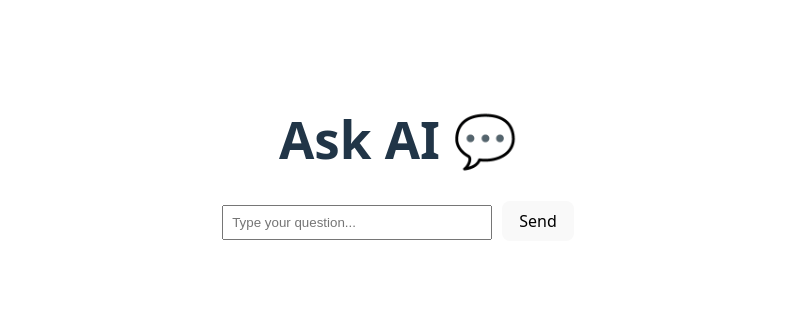
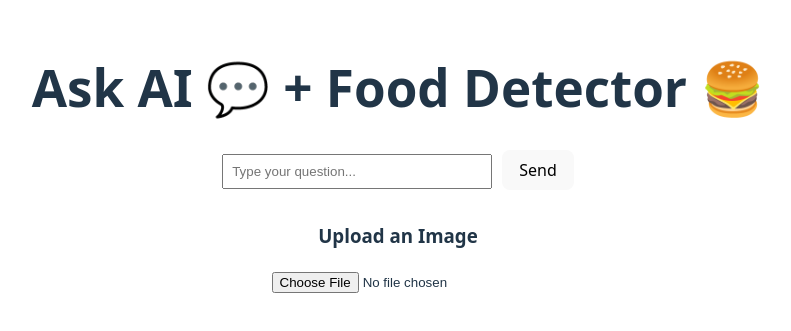
Before and after one commit to DuvanHB/nutri_life_front, a React (Vite) app: page / in a window 1280 px wide. Shown: the part 241-572 px from the top of the page, without its empty margins (242-1033 px from the left). Built offline with nearby package versions, Linux system fonts and the light colour scheme.

Commit message:
Upload or search info

```diff
--- a/src/App.jsx
+++ b/src/App.jsx
@@ -1,10 +1,13 @@
-import { useState } from "react";
+import { useState, useRef } from "react";
 import Swal from "sweetalert2";
 import "./App.css";
 
 function App() {
   const [message, setMessage] = useState("");
+  const [image, setImage] = useState(null);
+  const fileInputRef = useRef(null);
 
+  // 📌 Send text to backend
   const sendMessage = async () => {
     if (!message.trim()) {
       return Swal.fire("Error", "Please enter a message", "error");
@@ -20,19 +23,56 @@ function App() {
       const data = await response.json();
 
       if (data.error) {
-        Swal.fire("Error", data.error, "error");
+        Swal.fire("Error 😢", data.error, "error");
       } else {
         Swal.fire("AI Reply 🤖", data.reply, "success");
       }
     } catch (error) {
-      Swal.fire("Error", "Could not connect to backend", "error");
+      Swal.fire("Error 😢", "Could not connect to backend", "error");
+    }
+  };
+
+  // 📌 Send image to backend
+  const processImage = async (file) => {
+    try {
+      const formData = new FormData();
+      formData.append("image", file);
+
+      const response = await fetch("http://localhost:5000/check-food", {
+        method: "POST",
+        body: formData,
+      });
+
+      const data = await response.json();
+
+      if (data.error) {
+        Swal.fire("Error 😢", data.error, "error");
+      } else {
+        Swal.fire("Food Check 🍔", data.result, "info");
+      }
+    } catch (error) {
+      Swal.fire("Error 😢", "Something went wrong", "error");
+    }
+
+    if (fileInputRef.current) {
+      fileInputRef.current.value = "";
+    }
+  };
+
+  const handleImageUpload = (event) => {
+    const file = event.target.files[0];
+    if (file) {
+      setImage(URL.createObjectURL(file));
+      processImage(file);
     }
   };
 
   return (
     <div style={{ textAlign: "center", marginTop: "2rem" }}>
-      <h1>Ask AI 💬</h1>
+      <h1>Ask AI 💬 + Food Detector 🍔</h1>
 
+      {/* Step 1: Text input */}
+      <div style={{ marginBottom: "2rem" }}>
         <input
           type="text"
           placeholder="Type your question..."
@@ -44,6 +84,29 @@ function App() {
           Send
         </button>
       </div>
+
+      {/* Step 2: Image upload */}
+      <div>
+        <h3>Upload an Image</h3>
+        <input
+          type="file"
+          accept="image/*"
+          onChange={handleImageUpload}
+          ref={fileInputRef}
+        />
+
+        {image && (
+          <div style={{ marginTop: "1rem" }}>
+            <h4>Preview:</h4>
+            <img
+              src={image}
+              alt="Uploaded Preview"
+              style={{ maxWidth: "300px", borderRadius: "8px" }}
+            />
+          </div>
+        )}
+      </div>
+    </div>
   );
 }
 
```
Lines whose indentation alone changed are shown as unchanged.
